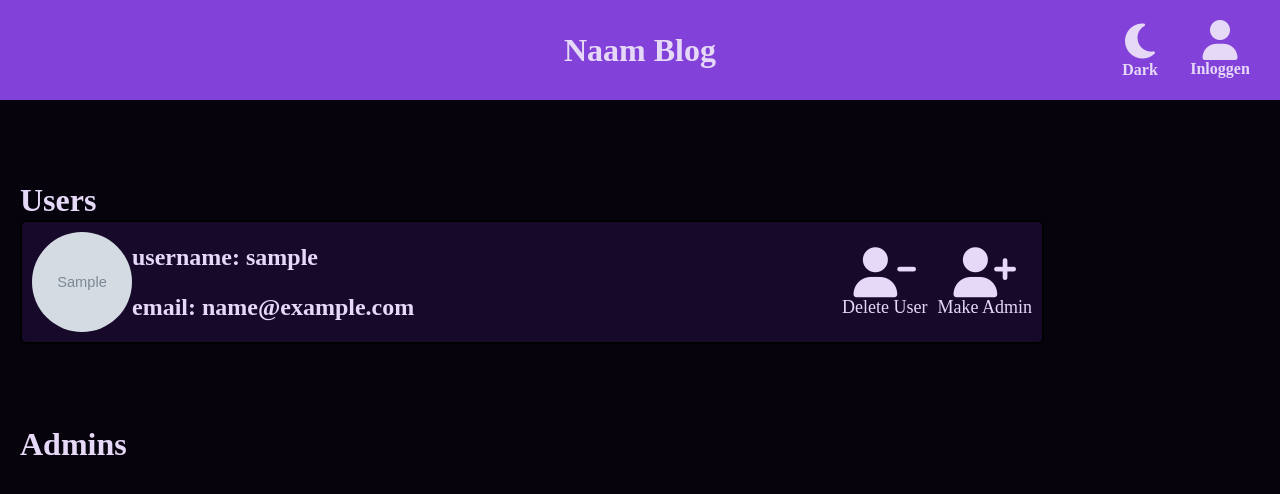
After one commit to RvSpijker/Blog, a PHP site: page /userlist.php in a window 1280 px wide. The commit adds this page. Shown: the top 494 px of the page. Run offline with PHP 8.4, Linux system fonts and the light colour scheme; tables that the repository leaves empty or names only in its code hold one stand-in row (values such as "Sample post"); grey boxes marked "Sample" are stand-in pictures; some libraries are stand-ins or nearby versions; some web fonts are replaced.

Commit message:
add admin page

```diff
--- a/css/main.css
+++ b/css/main.css
@@ -81,6 +81,10 @@ header {
 
 .blogdiv {
     left: 20px;
+}
+
+.addadmin {
+    left: 120px;
 }
 
 .user {
@@ -332,6 +336,28 @@ header {
     background-color: inherit;
 }
 
+.trash {
+    float: left;
+    font-size: 20px;
+    margin-right: 10px;
+    color: var(--text);
+}
+
+.trashtext {
+    font-size: 20px;
+    width: 150px;
+    color: var(--text);
+}
+
+.delete {
+    display: inline-block;
+    color: var(--text);
+}
+
+.rmvbtn {
+    all: unset;
+}
+
 /*============================= Commnets =============================*/
 
 .commentdiv {
@@ -457,3 +483,75 @@ header {
 }
 
 /*============================= Profile =============================*/
+
+/*============================= user list =============================*/
+
+.item9 {
+    grid-area: profile;
+}
+.item10 {
+    grid-area: name;
+    line-height: 50px;
+}
+.item11 {
+    grid-area: email;
+    line-height: 50px;
+}
+.item12 {
+    grid-area: icon;
+    line-height: 50px;
+}
+
+.userlistdiv {
+    margin: 20px;
+    border-radius: 6px;
+    border: 2px solid #000;
+    background: var(--secondary-button);
+    color: var(--text);
+    width: 80vw;
+    padding: 10px;
+}
+
+.userlistgrid {
+    display: grid;
+    grid-template-areas:
+    'profile name'
+    'profile email';
+    grid-template-rows: 50% 50%;
+    grid-template-columns: 100px 400px;
+    width: 500px;
+    height: 100px;
+}
+
+.userlistform {
+    font-size: 50px;
+    text-align: center;
+}
+
+.userlistflex {
+    display: flex;
+    gap: 10px;
+    place-items: center;
+}
+
+.addadminbtn {
+    display: flex;
+    flex-direction: column;
+}
+
+.addadminlabel {
+    font-size: 18px;
+}
+
+.push {
+    margin-left: auto;
+}
+
+.userslisttitle {
+    width: 50%;
+    height: 50px;
+    line-height: 100px;
+    color: var(--text);
+    margin-top: 50px;
+    margin-left: 20px;
+}
--- a/src/formhandlers/addblog.php
+++ b/src/formhandlers/addblog.php
@@ -16,7 +16,7 @@ move_uploaded_file($tempname, $folder);
 $title = htmlentities( $_POST['title'] );
 $intro = htmlentities( $_POST['intro'] );
 $text = htmlentities( $_POST['text'] );
-$date = date("d-m-20j");
+$date = date("d-m-Y");
 
 $sql = "INSERT INTO `blog`(`title`, `intro`, `img`, `text`, `date`)
         VALUES(:title, :intro, :img, :text, :date)";
--- a/src/includes/header.php
+++ b/src/includes/header.php
@@ -26,7 +26,7 @@ $user = $query -> fetchAll(PDO::FETCH_ASSOC);
 
     <link rel="stylesheet" href="css/main.css">
     <link rel="stylesheet" href="css/phone.css">
-    <link rel="stylesheet" href="css/style.css">
+    <link rel="stylesheet" href="css/pc.css">
     <link rel="shortcut icon" href="img/favicon2.gif" type="image/x-icon">
     <script src="https://kit.fontawesome.com/ded3297a45.js" crossorigin="anonymous"></script>
 </head>
@@ -68,5 +68,11 @@ $user = $query -> fetchAll(PDO::FETCH_ASSOC);
                 <h3 class="login">Add Blog</h3>
             </div>
         </a>
+        <a href="userlist.php">
+            <div class="addadmin logindiv">
+                <i class="user fa-solid fa-user-plus"></i>
+                <h3 class="login">Add Admin</h3>
+            </div>
+        </a>
 <?php } } ?>
     </header>
--- /dev/null
+++ b/userlist.php
@@ -0,0 +1,69 @@
+<?php
+    include 'src/includes/header.php';
+
+    $dbconnect = new dbconnection();
+    $sql = "SELECT * FROM users WHERE admin = 0";
+    $query = $dbconnect -> prepare($sql);
+    $query -> execute();
+    $recset = $query -> fetchAll(PDO::FETCH_ASSOC);
+
+    $dbconnect = new dbconnection();
+    $sql = "SELECT * FROM users WHERE admin = 1";
+    $query = $dbconnect -> prepare($sql);
+    $query -> execute();
+    $recset2 = $query -> fetchAll(PDO::FETCH_ASSOC);
+
+    if ($user) {
+        if($user[0]['admin'] != 1) {
+            header('location: index.php');
+            exit();
+        }
+    }
+?>
+    <main>
+        <h1 class="userslisttitle">Users</h1>
+<?php foreach($recset as $key => $value){ ?>
+        <div class="userlistdiv">
+            <div class="userlistflex">
+                <div class="userlistgrid">
+                    <img class="item9 profilepic" src="img/profilepic/<?= $recset[$key]['profilepic'] ?>" alt="">
+                    <h2 class="item10">username:&nbsp;<?= $recset[$key]['username'] ?></h2>
+                    <h2 class="item11">email:&nbsp;<?= $recset[$key]['email'] ?></h2>
+                </div>
+                <form class="push userlistform" method="POST" action="src/formhandlers/deleteuser.php">
+                    <button class="addadminbtn rmvbtn" id="addadmin" name="userid" value="<?= $recset[$key]['id'] ?>">
+                        <i class="addadmin fa-solid fa-user-minus"></i>
+                        <label class="addadminlabel" for="addadmin">Delete User</label>
+                    </button>
+                </form>
+                <form class="userlistform" method="POST" action="src/formhandlers/addadmin.php">
+                    <button class="addadminbtn rmvbtn" id="addadmin" name="userid" value="<?= $recset[$key]['id'] ?>">
+                        <i class="addadmin fa-solid fa-user-plus"></i>
+                        <label class="addadminlabel" for="addadmin">Make Admin</label>
+                    </button>
+                </form>
+            </div>
+        </div>
+<?php } ?>
+        <h1 class="userslisttitle">Admins</h1>
+<?php foreach($recset2 as $key => $value){ ?>
+        <div class="userlistdiv">
+            <div class="userlistflex">
+                <div class="userlistgrid">
+                    <img class="item9 profilepic" src="img/profilepic/<?= $recset2[$key]['profilepic'] ?>" alt="">
+                    <h2 class="item10">username:&nbsp;<?= $recset2[$key]['username'] ?></h2>
+                    <h2 class="item11">email:&nbsp;<?= $recset2[$key]['email'] ?></h2>
+                </div>
+                <form class="push userlistform" method="POST" action="src/formhandlers/demoteadmin.php">
+                    <button class="addadminbtn rmvbtn" id="addadmin" name="userid" value="<?= $recset2[$key]['id'] ?>">
+                        <i class="addadmin fa-solid fa-user-minus"></i>
+                        <label class="addadminlabel" for="addadmin">Demote Admin</label>
+                    </button>
+                </form>
+            </div>
+        </div>
+<?php } ?>
+    </main>
+<script src="js/main.js"></script>
+</body>
+</html>
```
Also changed, not shown: bigblog.php (+12 -0 lines), src/formhandlers/addadmin.php (added, +31 -0 lines), src/formhandlers/deleteblog.php (added, +15 -0 lines), src/formhandlers/deleteuser.php (added, +34 -0 lines), src/formhandlers/demoteadmin.php (added, +41 -0 lines), css/pc.css (renamed from css/style.css), img/profilepic/skin.png (added).
